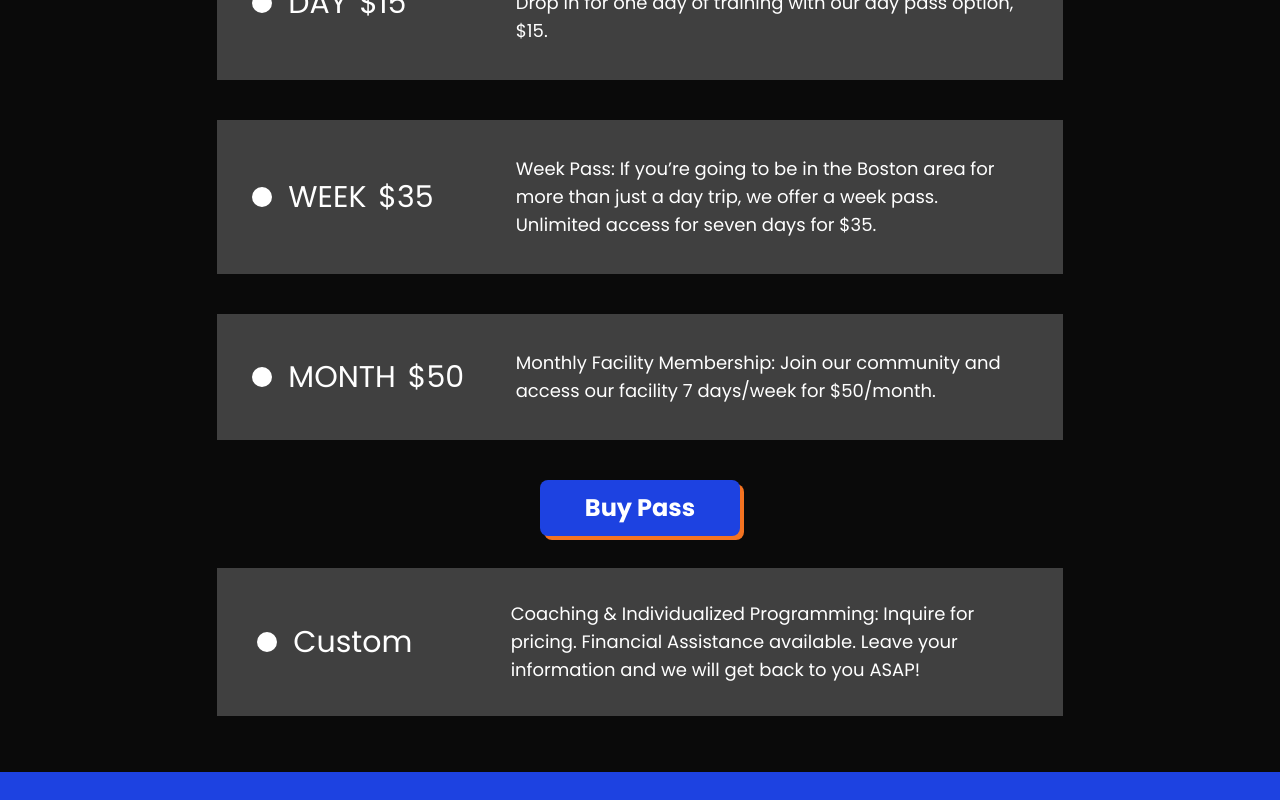
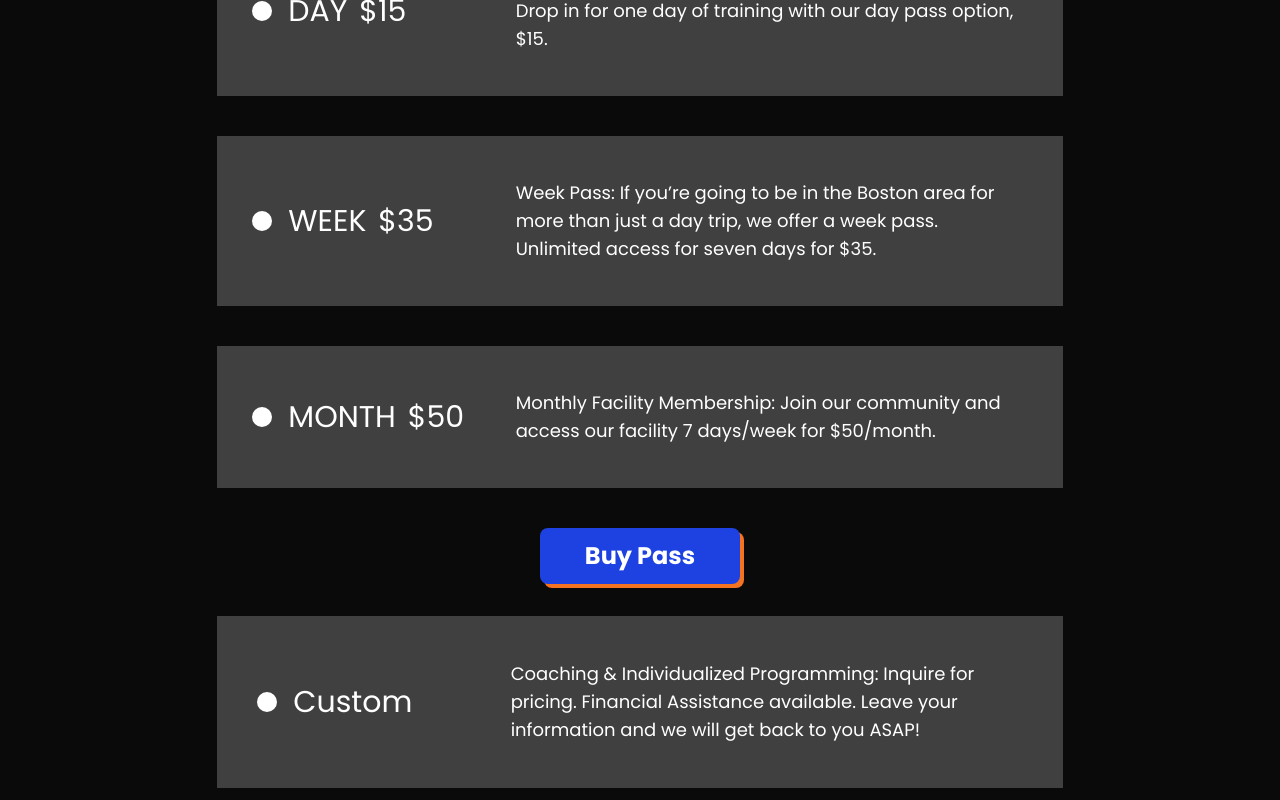
Before and after one commit to Artists-for-Humanity/urban-powerhouse, a Next.js app: page /Membership in a window 1280 px wide. Shown: the part 440-1240 px from the top of the page. Built offline with nearby package versions, Linux system fonts and the light colour scheme.

Commit message:
got rid of subscribe section and added padding

```diff
--- a/components/Footer.tsx
+++ b/components/Footer.tsx
@@ -35,7 +35,7 @@ const Footer: React.FC = () => {
                     </ul>
                 </div>
 
-                {/* Subscribe Section */}
+                {/* Subscribe Section
                 <div className="flex flex-col mb-10 sm:mb-0">
                     <h2 className="font-bold mb-4">Subscribe</h2>
                     <div className="flex items-center space-x-2 bg-gray-200">
@@ -45,7 +45,7 @@ const Footer: React.FC = () => {
                             className="p-2 text-black"
                         />
                     </div>
-                </div>
+                </div> */}
 
                 {/* Social Media Section */}
                 <div className="flex flex-col mb-10 sm:mb-0">
--- a/pages/Membership.tsx
+++ b/pages/Membership.tsx
@@ -14,7 +14,7 @@ function MembershipOptions({bgColor, dColor, type, price, description, onButtonC
     return (
         <button className=" LOOKHERE col-span-6 rounded-3xl flex table-column border-25 mb-10 p-8
           sm:col-start-2 sm:col-end-8 sm:rounded-[0px]
-          lg:col-start-3 lg:col-end-11 lg:rounded-[0px]"  onClick = {onButtonClick}
+          lg:col-start-3 lg:col-end-11 lg:rounded-[0px] lg:pt-10 lg:pb-10"  onClick = {onButtonClick}
         style={{ backgroundColor: `var(${bgColor})`, border: `3px solid var(${bgColor})` }}>
             <div className="memTotCon h-full w-full
             lg:flex lg:justify-between lg:items-center">
@@ -147,7 +147,7 @@ export default function Membership() {
             }`}
             onClick={() => handleClick("Custom")}
           >
-            <div className="cusTotCon h-full w-full px-10 lg:flex lg:justify-between lg:items-center ">
+            <div className="cusTotCon h-full w-full px-10 lg:flex lg:justify-between lg:items-center lg:pt-3 lg:pb-3">
               <div className="CustomTextCon text-xl flex items-center">
                 <div className="memSelCon flex flex-row lg:items-center">
                   <div
```
